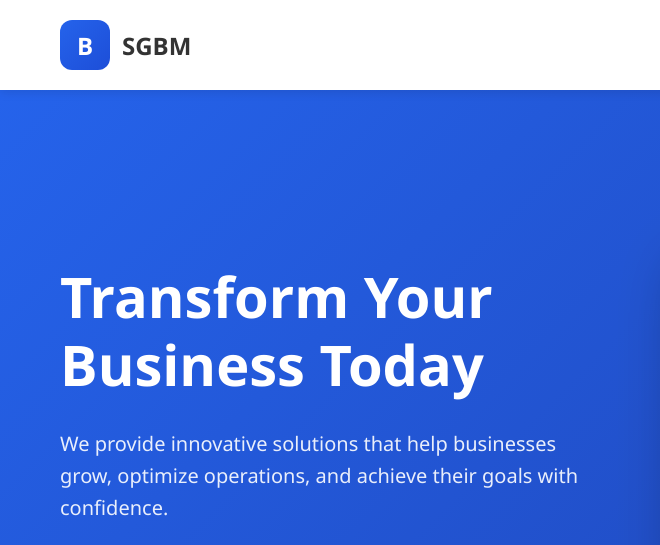
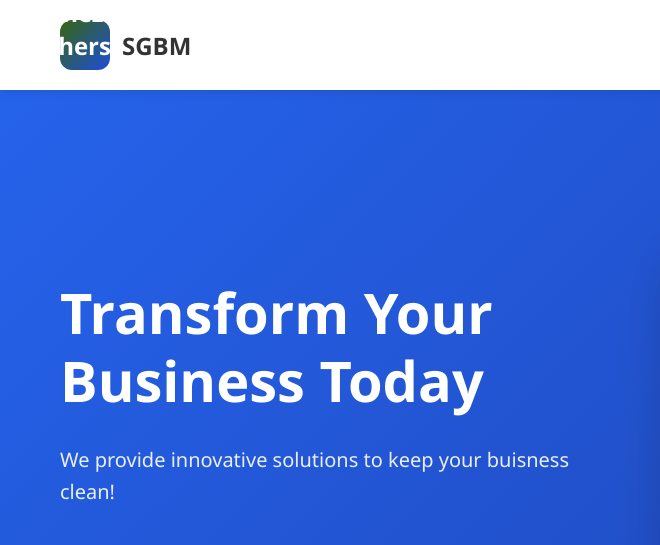
Before and after one commit to TonysUsername/Website-SBGM, a plain HTML site: page index.html in a window 1280 px wide. Shown: the top 545 px of the page, 0-660 px from the left. Drawn offline with Linux system fonts and the light colour scheme.

Commit message:
logo change

```diff
--- a/home.css
+++ b/home.css
@@ -38,7 +38,7 @@ body {
 .logo-icon {
     width: 50px;
     height: 50px;
-    background: linear-gradient(135deg, #2563eb, #1d4ed8);
+    background: linear-gradient(135deg, #38650e, #1d4ed8);
     border-radius: 12px;
     display: flex;
     align-items: center;
--- a/index.html
+++ b/index.html
@@ -12,7 +12,7 @@
     <nav class="navbar">
         <!-- Logo Section - Edit text and colors here -->
         <div class="logo">
-            <div class="logo-icon">B</div>
+            <div class="logo-icon">Sanchez G. Brothers Maintenance</div>
             <span>SGBM</span>
         </div>
 
@@ -32,7 +32,7 @@
             <!-- Left Side: Text Content - Edit your headline and description here -->
             <div class="hero-content">
                 <h1>Transform Your Business Today</h1>
-                <p>We provide innovative solutions that help businesses grow, optimize operations, and achieve their goals with confidence.</p>
+                <p>We provide innovative solutions to keep your buisness clean!</p>
 
                 <!-- Call-to-Action Buttons - Edit button text and links here -->
                 <div class="hero-buttons">
```
